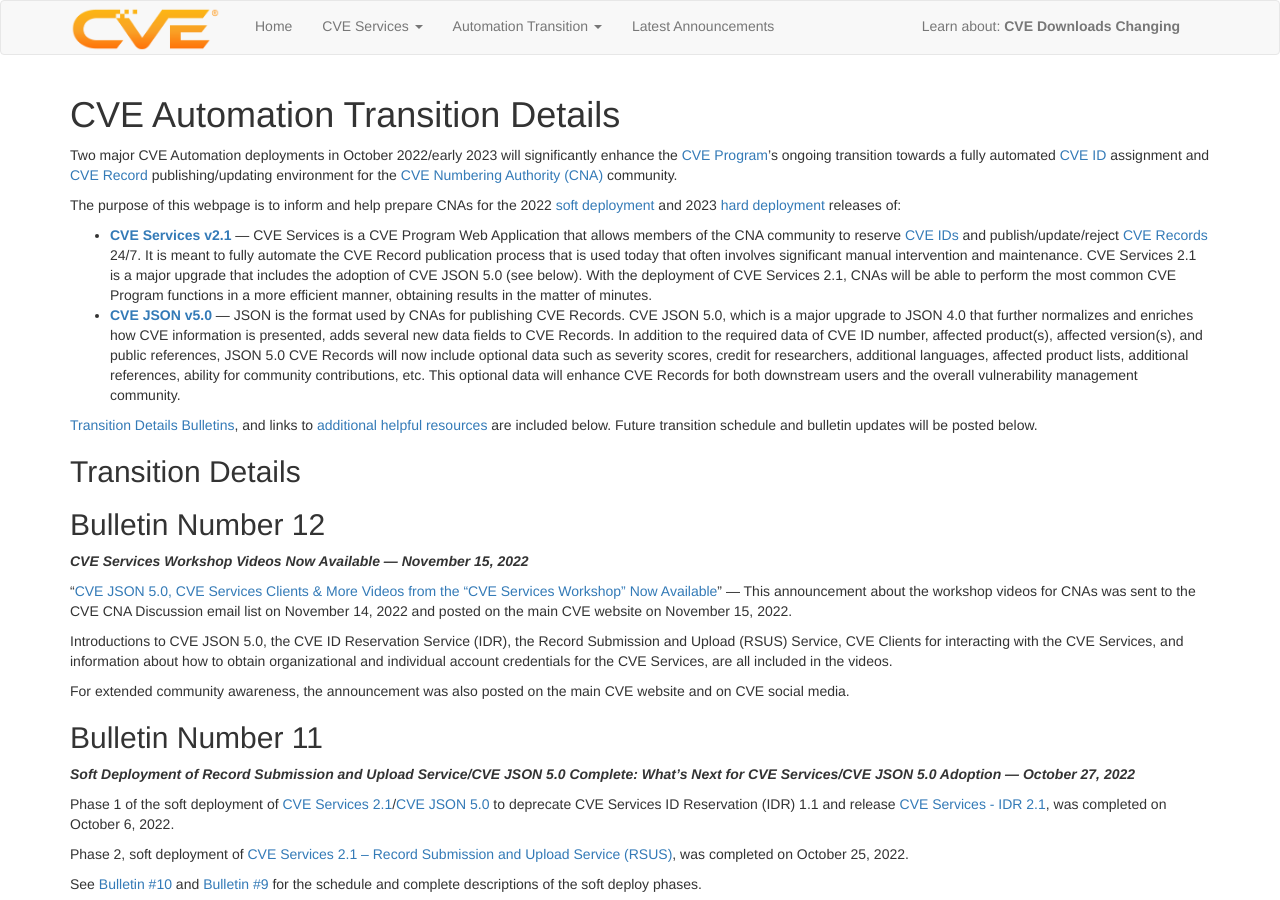
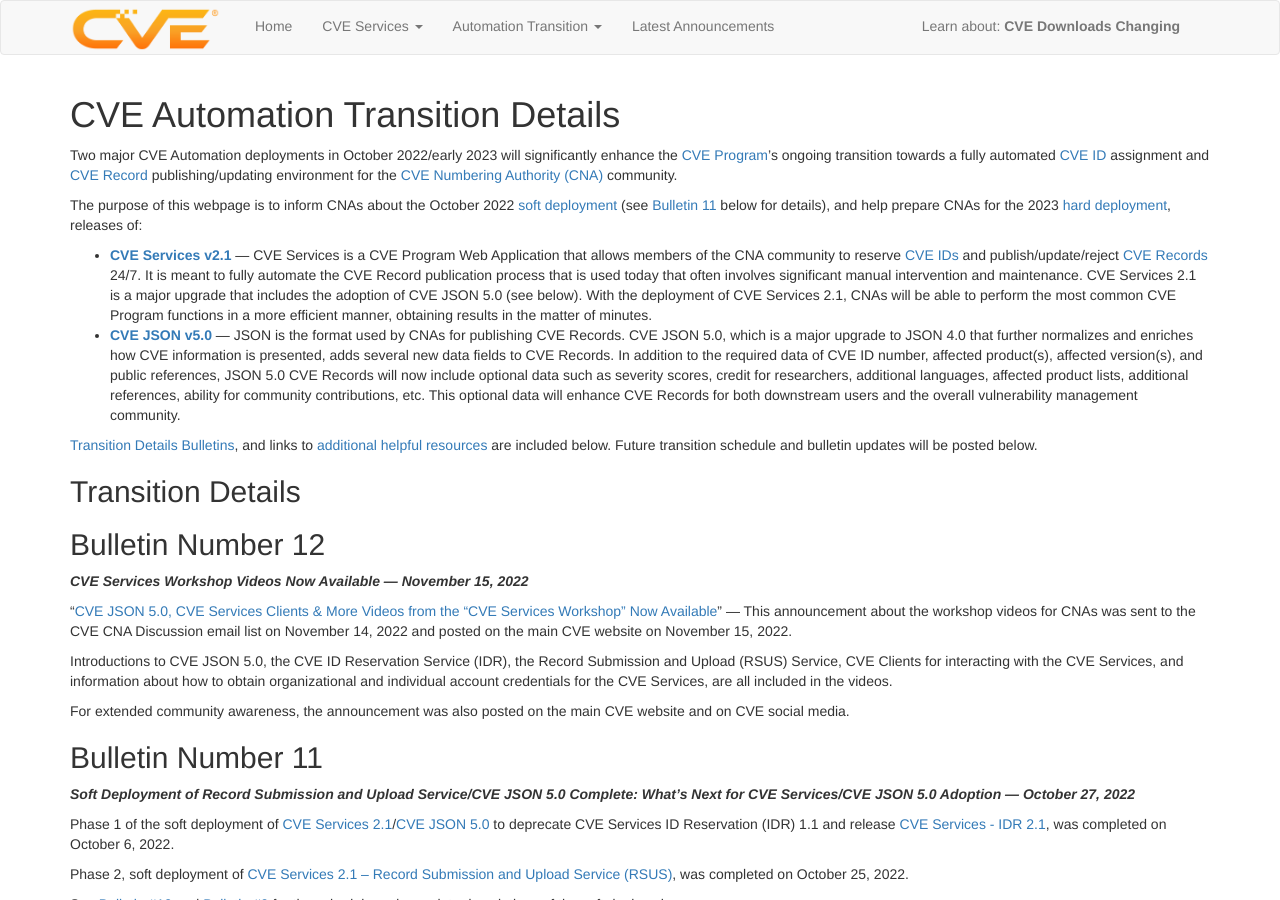
Before and after one commit to CVEProject/cveproject.github.io, a Jekyll site: the page built from automation-transition.md, in a window 1280 px wide and 900 px high. Built offline with Jekyll 4.4.1, drawn with Linux system fonts in a browser that asks for light colours; nearby versions of some CDN libraries.

Commit message:
Update automation-transition.md
Update intro text

```diff
--- a/automation-transition.md
+++ b/automation-transition.md
@@ -4,7 +4,7 @@ layout: page
 ---
 Two major CVE Automation deployments in October 2022/early 2023 will significantly enhance the [CVE Program](https://www.cve.org/)’s ongoing transition towards a fully automated [CVE ID](https://www.cve.org/ResourcesSupport/Glossary?activeTerm=glossaryCVEID) assignment and [CVE Record](https://www.cve.org/ResourcesSupport/Glossary?activeTerm=glossaryRecord) publishing/updating environment for the [CVE Numbering Authority (CNA)](https://www.cve.org/ProgramOrganization/CNAs) community.
 
-The purpose of this webpage is to inform and help prepare CNAs for the 2022 [soft deployment](https://cveproject.github.io/automation-cve-services-faqs#what-is-meant-by-cve-services-21-soft-deploy) and 2023 [hard deployment](https://cveproject.github.io/automation-cve-services-faqs#what-is-meant-by-cve-services-21-hard-deploy) releases of:
+The purpose of this webpage is to inform CNAs about the October 2022 [soft deployment](https://cveproject.github.io/automation-cve-services-faqs#what-is-meant-by-cve-services-21-soft-deploy) (see [Bulletin 11](https://cveproject.github.io/automation-transition#bulletin-number-11) below for details), and help prepare CNAs for the 2023 [hard deployment](https://cveproject.github.io/automation-cve-services-faqs#what-is-meant-by-cve-services-21-hard-deploy), releases of:
 
 * <strong>[CVE Services v2.1](https://github.com/CVEProject/cve-services)</strong> &mdash; CVE Services is a CVE Program Web Application that allows members of the CNA community to reserve [CVE IDs](https://www.cve.org/ResourcesSupport/Glossary?activeTerm=glossaryCVEID) and publish/update/reject [CVE Records](https://www.cve.org/ResourcesSupport/Glossary?activeTerm=glossaryRecord) 24/7. It is meant to fully automate the CVE Record publication process that is used today that often involves significant manual intervention and maintenance. CVE Services 2.1 is a major upgrade that includes the adoption of CVE JSON 5.0 (see below). With the deployment of CVE Services 2.1, CNAs will be able to perform the most common CVE Program functions in a more efficient manner, obtaining results in the matter of minutes.
 * <strong>[CVE JSON v5.0](https://github.com/CVEProject/cve-schema/blob/master/schema/v5.0/CVE_JSON_5.0_schema.json)</strong> &mdash; JSON is the format used by CNAs for publishing CVE Records. CVE JSON 5.0, which is a major upgrade to JSON 4.0 that further normalizes and enriches how CVE information is presented, adds several new data fields to CVE Records. In addition to the required data of CVE ID number, affected product(s), affected version(s), and public references, JSON 5.0 CVE Records will now include optional data such as severity scores, credit for researchers, additional languages, affected product lists, additional references, ability for community contributions, etc. This optional data will enhance CVE Records for both downstream users and the overall vulnerability management community.
```
